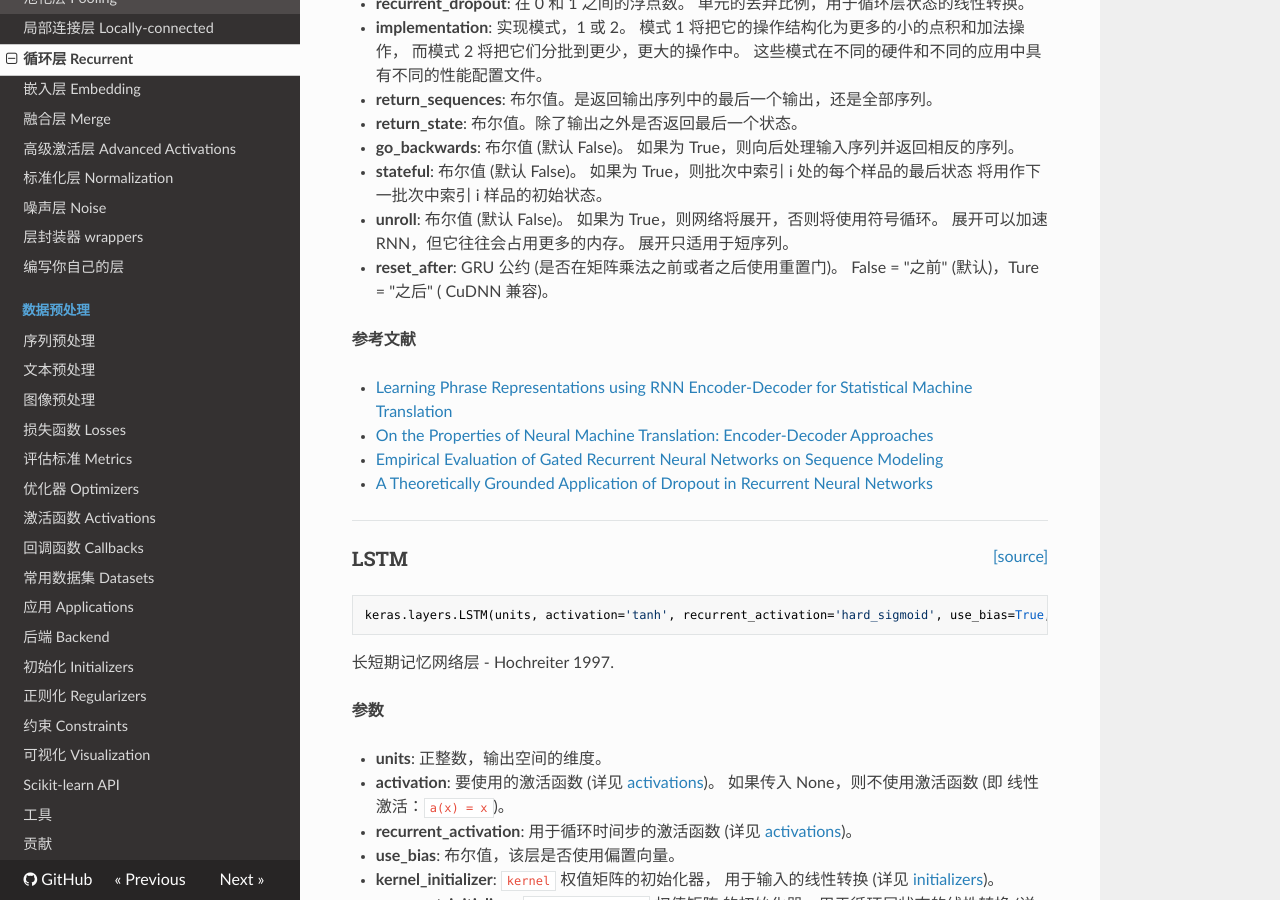
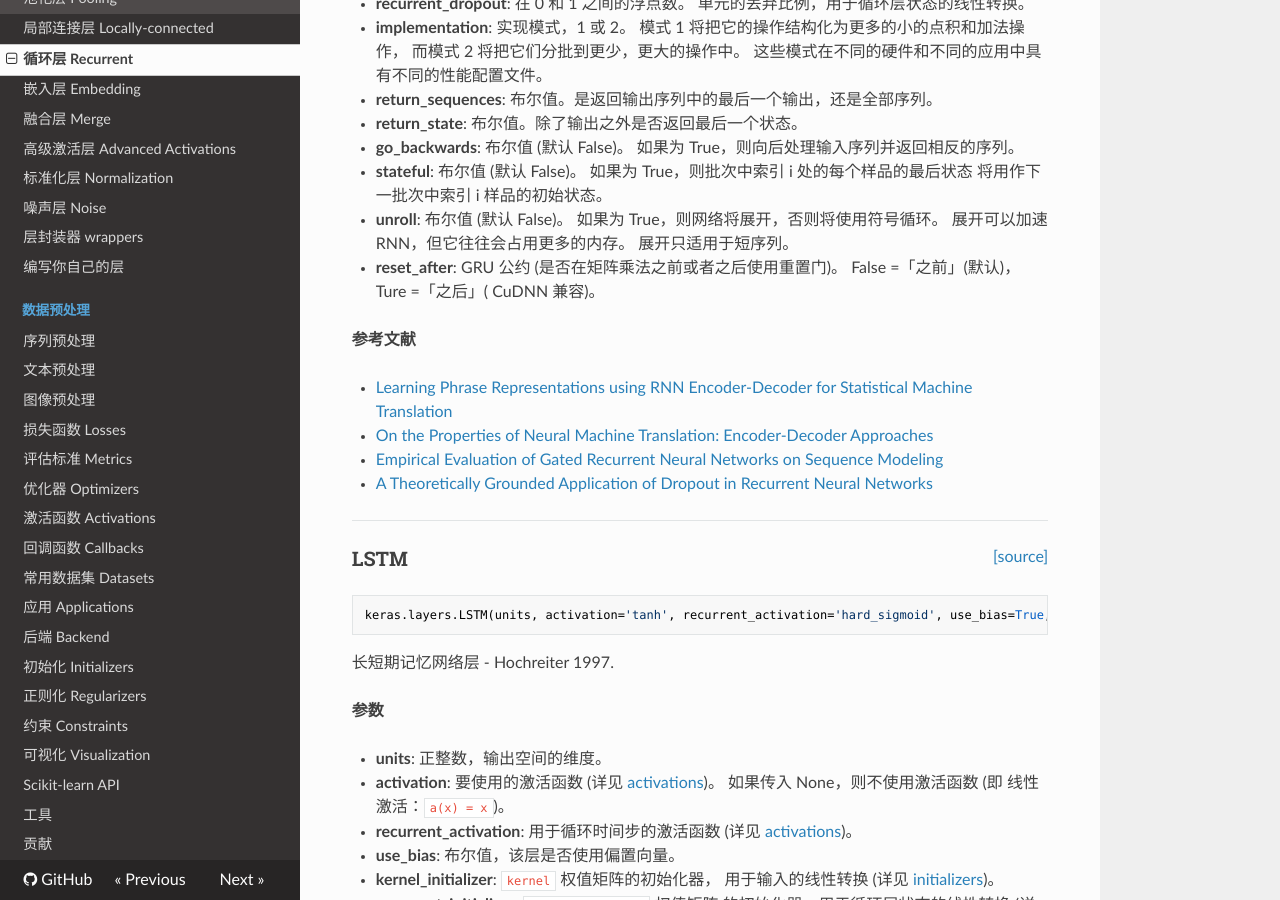
Before and after one commit to keras-team/keras-docs-zh, an MkDocs documentation site: the page built from sources/layers/recurrent.md, in a window 1280 px wide and 900 px high, scrolled down 4187 px. Built offline with MkDocs 1.6.1, drawn with Linux system fonts in a browser that asks for light colours; nearby versions of some CDN libraries; old or Windows-style settings are respelled for this version of MkDocs.

Commit message:
Add GRU
Add GRU (Change double quotation mark to right angle quotation mark).

```diff
--- a/sources/layers/recurrent.md
+++ b/sources/layers/recurrent.md
@@ -262,7 +262,7 @@ __参数__
 展开可以加速 RNN，但它往往会占用更多的内存。
 展开只适用于短序列。
 - __reset_after__: GRU 公约 (是否在矩阵乘法之前或者之后使用重置门)。
-False = "之前" (默认)，Ture = "之后" ( CuDNN 兼容)。
+False =「之前」(默认)，Ture =「之后」( CuDNN 兼容)。
 
 __参考文献__
 
```
